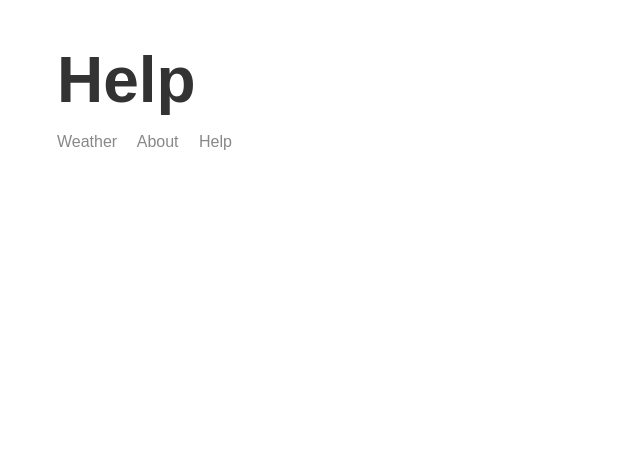
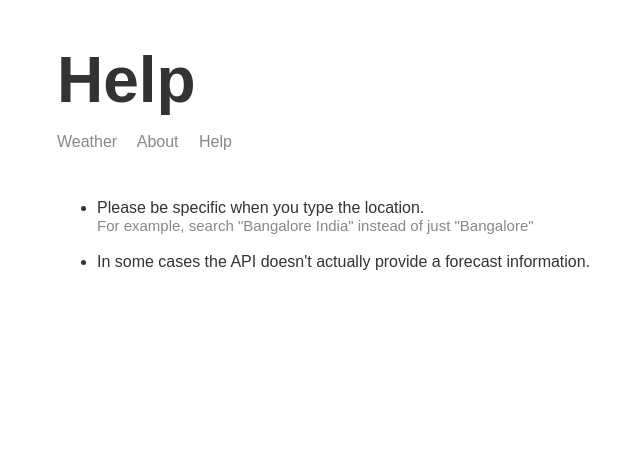
Before and after one commit to sudo-APT-GIT/WeatherForecast-Website, a Node server app: page /help in a window 1280 px wide. Shown: the top 469 px of the page, without its empty margins (258-898 px from the left). Run offline with Node 20, Linux system fonts and the light colour scheme; some libraries are stand-ins or nearby versions.

Commit message:
Added Help content and some more weather information

```diff
--- a/public/stylesheets/style.css
+++ b/public/stylesheets/style.css
@@ -53,3 +53,14 @@ button {
     color: white;
     padding: 8px;
 }
+
+#msg-2 {
+    color: darkslateblue;
+    font-weight: bold;
+    line-height: 24px;
+}
+
+span {
+    color: #888888;
+    font-size: 15px;
+}
--- a/src/app.js
+++ b/src/app.js
@@ -55,12 +55,12 @@ app.get('/weather', (req, res) => {
         if (error) {
             return res.send({ error })
         }
-        forecast(latitude, longitude, (error, { description: desc, temperature: temp, feelslike } = {}) => {
+        forecast(latitude, longitude, (error, { description: desc, temperature: temp, feelslike, humidity } = {}) => {
             if (error) {
                 return res.send({ error })
             }
             res.send({
-                forecast: desc + ". The actual temperature is " + temp + " deg Fahrenheit but it feels like " + feelslike + " deg Fahrenheit.",
+                forecast: desc + ". The actual temperature is " + temp + " deg Fahrenheit but it feels like " + feelslike + " deg Fahrenheit. The humidity is " + humidity+"%.",
                 location,
                 address
             })
--- a/src/utils/forecast.js
+++ b/src/utils/forecast.js
@@ -2,9 +2,9 @@ const request = require('request')
 
 
 const forecast = (lat, lon, callback) => {
-    const url = 'http://api.weatherstack.com/current?access_key=3ae9c589d6193624185cc62304296aca&query=' + lat + ',' + lon +'&units=f'
+    const url = 'http://api.weatherstack.com/current?access_key=3ae9c589d6193624185cc62304296aca&query=' + lat + ',' + lon + '&units=f'
 
-    request({ url, json: true }, (error, {body}) => {
+    request({ url, json: true }, (error, { body }) => {
         if (error) {
             callback('Unable to connect to internet services! :/', undefined)
         } else if (body.error) {
@@ -15,7 +15,8 @@ const forecast = (lat, lon, callback) => {
             const data = {
                 temperature: cur.temperature,
                 feelslike: cur.feelslike,
-                description: cur.weather_descriptions[0]
+                description: cur.weather_descriptions[0],
+                humidity: cur.humidity
             }
             callback(undefined, data)
         }
--- a/templates/views/help.hbs
+++ b/templates/views/help.hbs
@@ -10,6 +10,12 @@
 <body>
     <div class="main-content">
         {{>header}}
+        <ul>
+            <li>Please be specific when you type the location.<br>
+            <span>For example, search "Bangalore India" instead of just "Bangalore"</span>
+            </li><br>
+            <li>In some cases the API doesn't actually provide a forecast information.</li>
+        </ul>
     </div>
     {{>footer}}
 </body>
```
